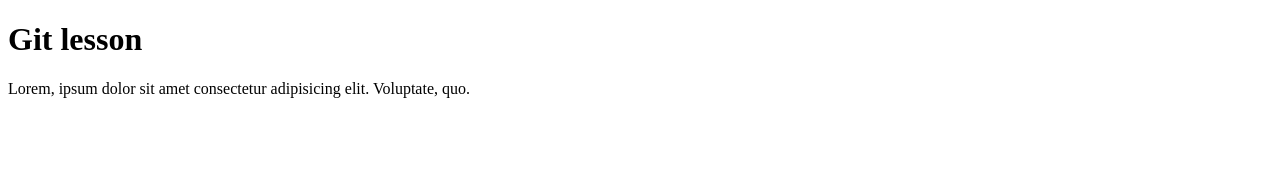
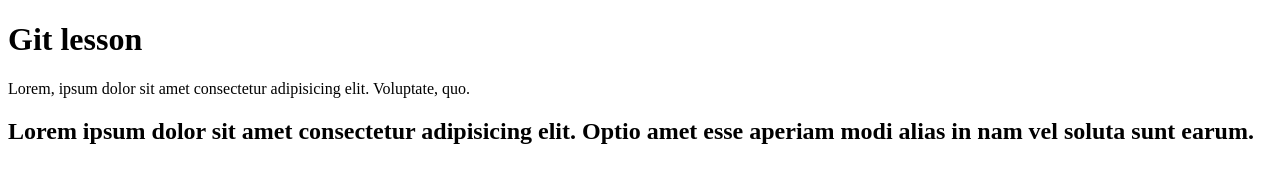
Before and after one commit to sultanbek149/FirstProject, a plain HTML site: page index.html in a window 1280 px wide. Drawn offline with Linux system fonts and the light colour scheme.

Commit message:
third commit

```diff
--- a/index.html
+++ b/index.html
@@ -8,5 +8,6 @@
 <body>
    <h1>Git lesson</h1>
    <p>Lorem, ipsum dolor sit amet consectetur adipisicing elit. Voluptate, quo.</p>
+   <h2>Lorem ipsum dolor sit amet consectetur adipisicing elit. Optio amet esse aperiam modi alias in nam vel soluta sunt earum.</h2>
 </body>
 </html>
```
